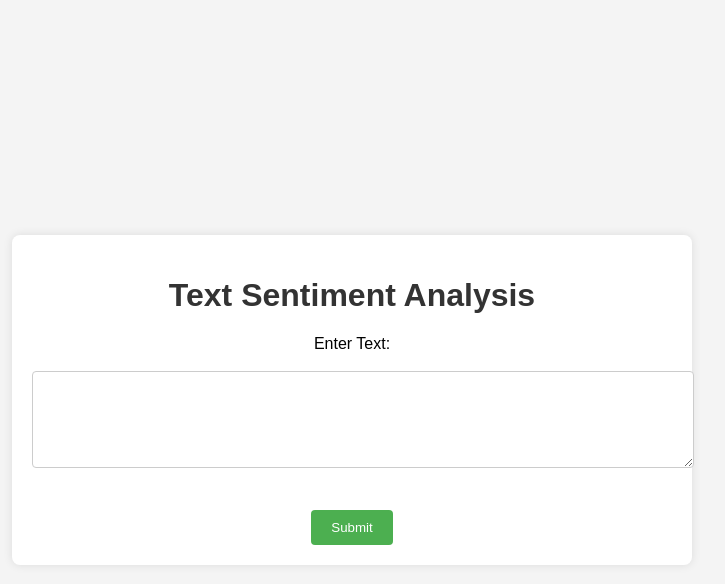
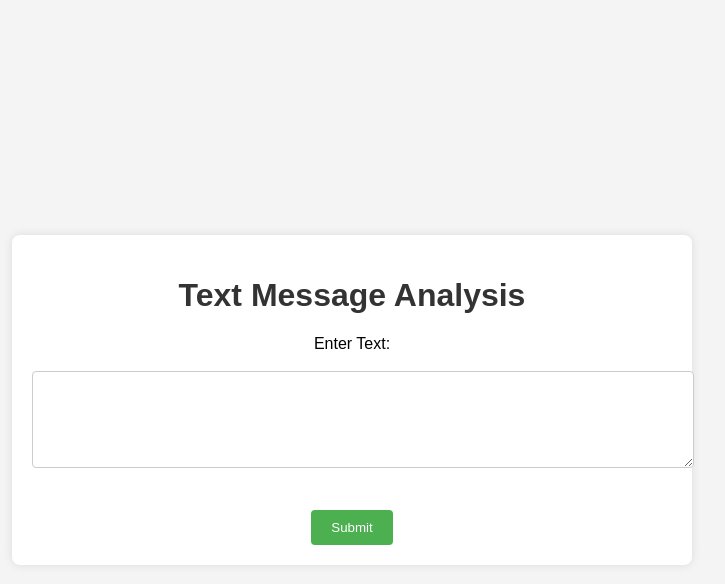
Before and after one commit to Muneeb-ii/CS154_Spam-WebApp, a FastAPI app: page / in a window 1280 px wide. Shown: the top 584 px of the page, without its empty margins (288-1013 px from the left). Run offline with FastAPI, Linux system fonts and the light colour scheme; parts of the project's set-up code (start-up, migrations or seed data) failed here and were passed over.

Commit message:
Update index.html

```diff
--- a/My_App/templates/index.html
+++ b/My_App/templates/index.html
@@ -48,7 +48,7 @@
 </head>
 <body>
     <div class="container">
-        <h1>Text Sentiment Analysis</h1>
+        <h1>Text Message Analysis</h1>
         <form action="/predict" method="post">
             <label for="text">Enter Text:</label><br><br>
             <textarea id="text" name="text" rows="5" cols="50"></textarea><br><br>
```
